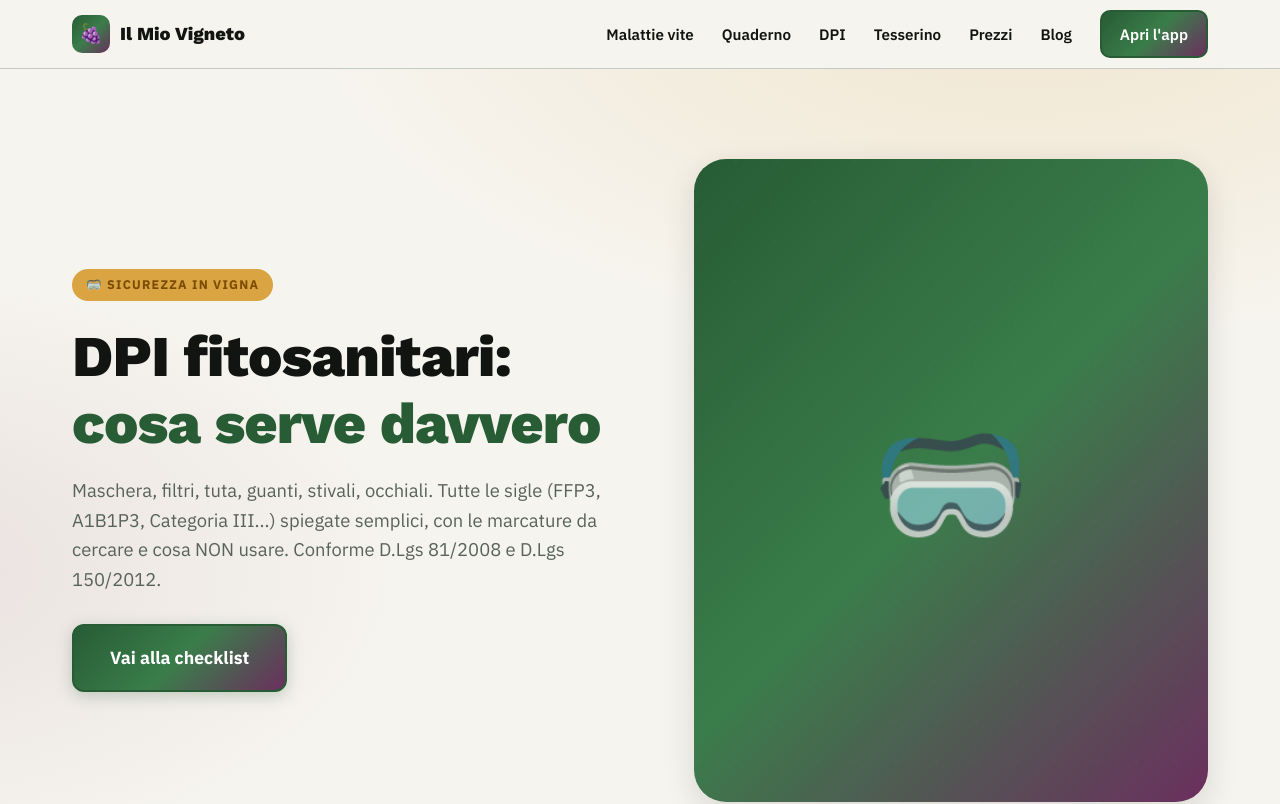
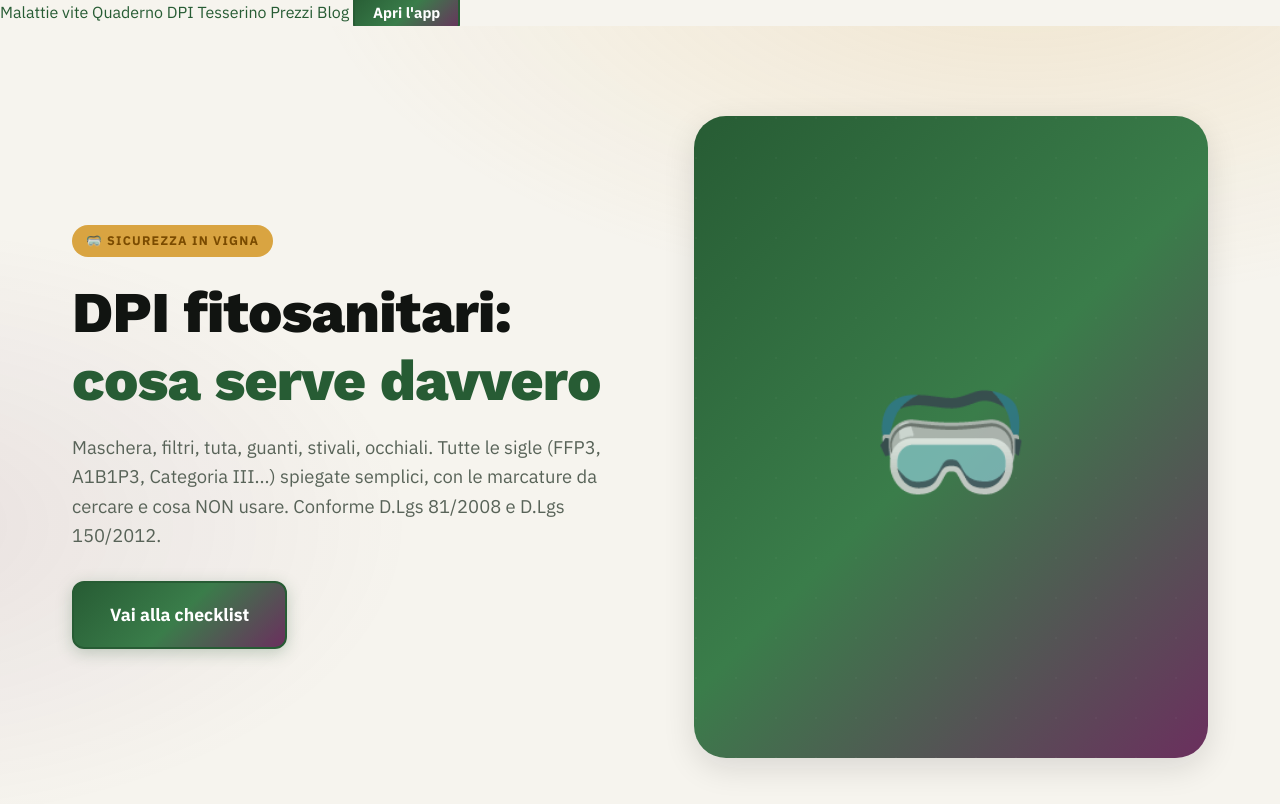
Before and after one commit to luciano0871ls-wq/vigneto-sito1, a plain HTML site: page dpi-fitosanitari.html in a window 1280 px wide. Shown: the top 804 px of the page. Drawn offline with nearby package versions, Linux system fonts and the light colour scheme; files that its build step writes are made by us from their sources.

Commit message:
Update dpi-fitosanitari.html

```diff
--- a/dpi-fitosanitari.html
+++ b/dpi-fitosanitari.html
@@ -8,17 +8,7 @@
 <meta name="keywords" content="DPI fitosanitari, maschera trattamento vite, filtri A1B1P3, tuta categoria III, guanti EN 374, sigle DPI agricoltura, normativa DPI trattamenti, FFP3 fitosanitari">
 <link rel="preconnect" href="https://fonts.googleapis.com">
 <link href="https://fonts.googleapis.com/css2?family=Work+Sans:wght@400;600;700;800&family=IBM+Plex+Sans:wght@400;500;600;700&display=swap" rel="stylesheet">
-<link rel="stylesheet" href="css/style.css">
-</head>
-<body>
-
-<header class="site-header">
-  <div class="container">
-    <a href="index.html" class="logo">
-      <span class="logo-icon">🍇</span>
-      Il Mio Vigneto
-    </a>
-    <nav class="nav">
+<link rel="stylesheet" href="style.css">
       <a href="malattie-vite.html">Malattie vite</a>
       <a href="quaderno-di-campagna.html">Quaderno</a>
       <a href="dpi-fitosanitari.html">DPI</a>
```
